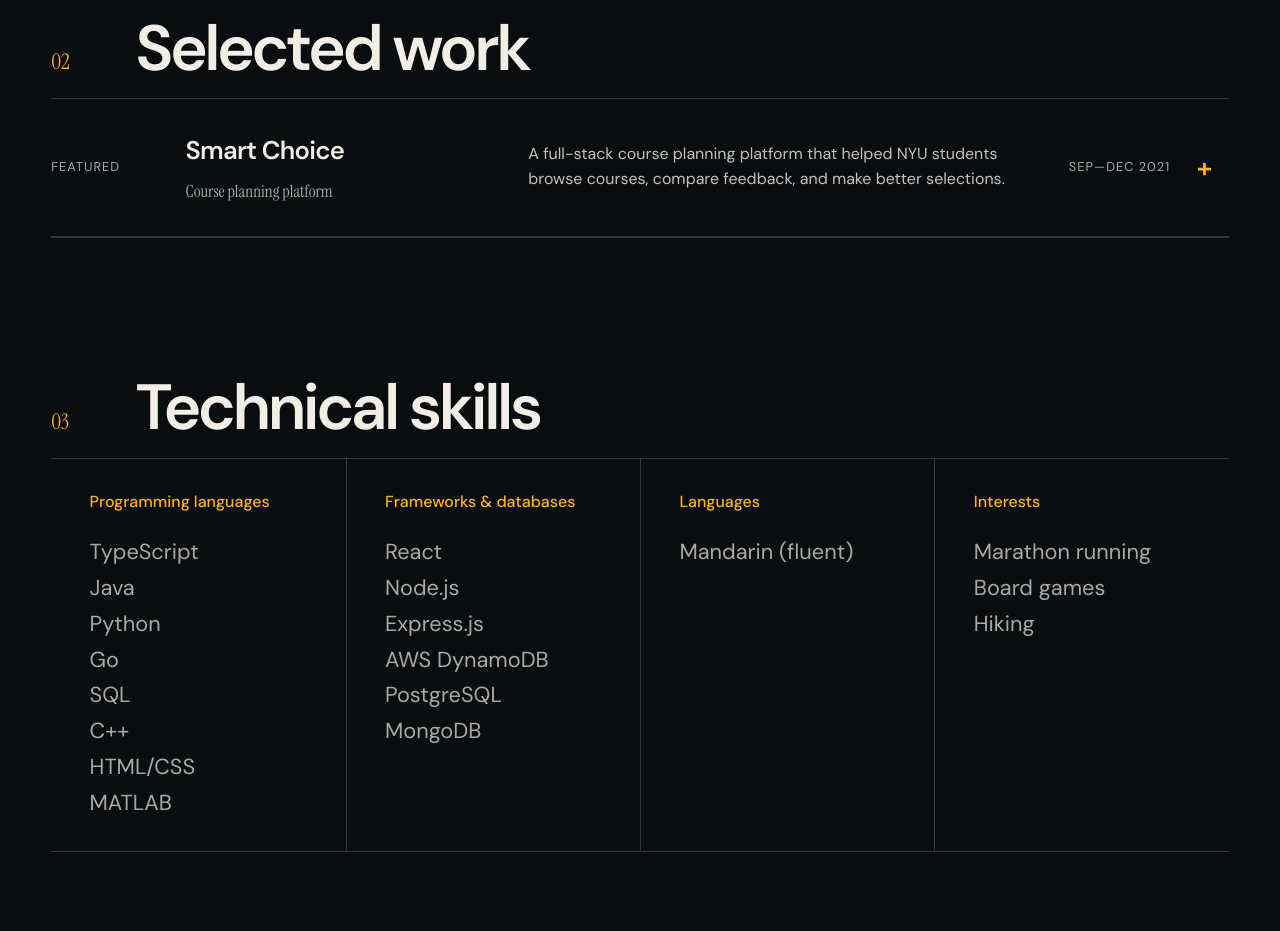
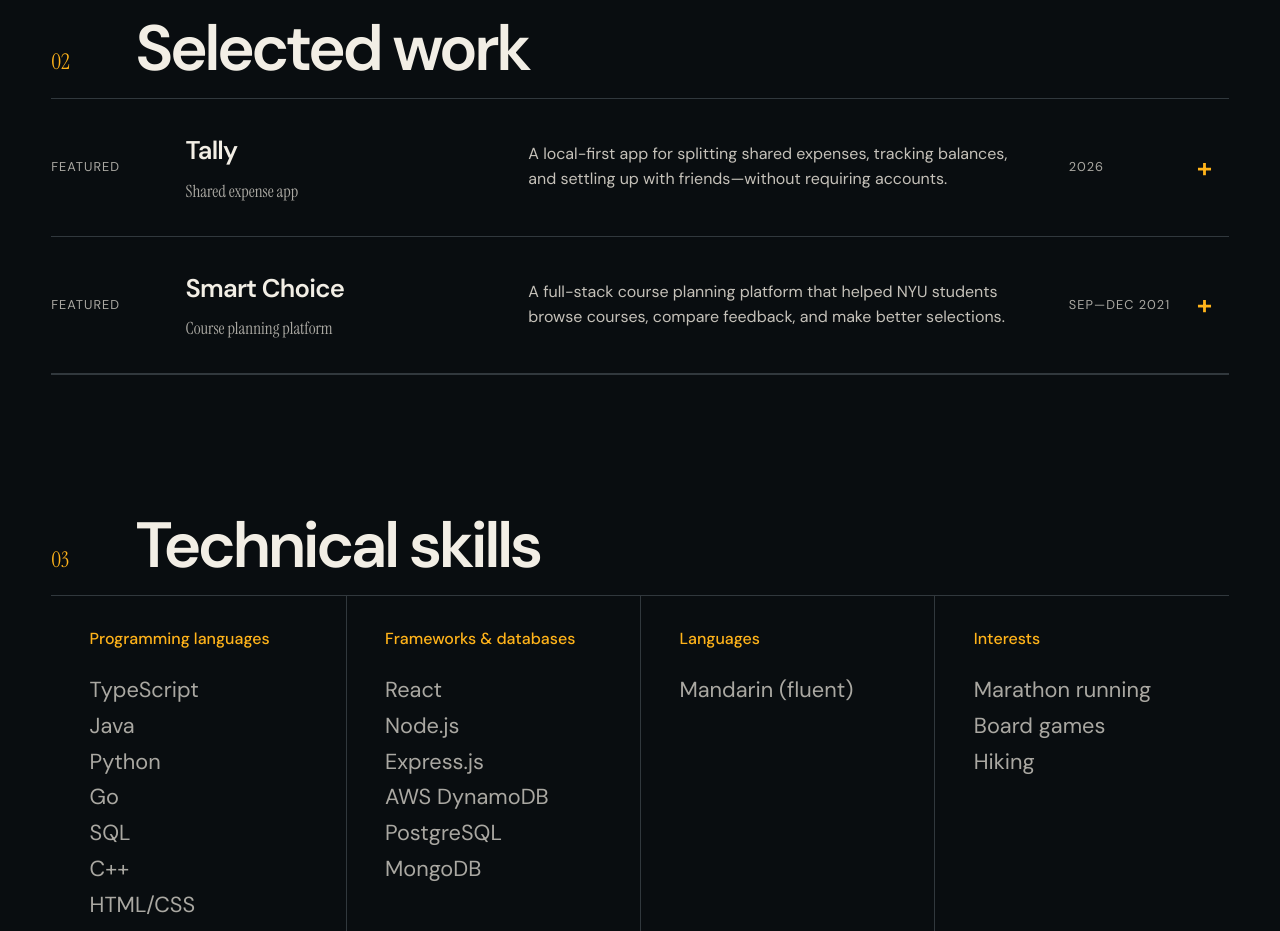
Before and after one commit to PengfanZ/PengfanZ.github.io, a React (Vite) app: page / in a window 1280 px wide. Shown: the part 3100-4031 px from the top of the page. Built offline with nearby package versions, Linux system fonts and the light colour scheme.

Commit message:
Add Tally to selected work

```diff
--- a/src/data.ts
+++ b/src/data.ts
@@ -32,6 +32,22 @@ export type Education = {
 }
 
 export const projects: Project[] = [
+  {
+    name: 'Tally',
+    kind: 'Shared expense app',
+    period: '2026',
+    description:
+      'A local-first app for splitting shared expenses, tracking balances, and settling up with friends—without requiring accounts.',
+    highlights: [
+      'Supports equal and exact splits, partial settlements, repayment history, and clear person-to-person payment suggestions.',
+      'Offers read-only QR snapshots and capability-protected live collaboration backed by Supabase.',
+      'Works as an installable PWA with offline app-shell support and privacy-friendly first-party analytics.',
+    ],
+    technologies: ['React', 'TypeScript', 'Vite', 'Supabase', 'PostgreSQL', 'PWA'],
+    projectUrl: 'https://pengfanz.github.io/splitbill/',
+    githubUrl: 'https://github.com/PengfanZ/splitbill',
+    featured: true,
+  },
   {
     name: 'Smart Choice',
     kind: 'Course planning platform',
--- a/src/sections/ExperienceSection.tsx
+++ b/src/sections/ExperienceSection.tsx
@@ -22,7 +22,7 @@ export function ExperienceSection() {
         lineWidth={1}
       >
         {experiences.map((experience) => (
-          <Timeline.Item key={experience.role}>
+          <Timeline.Item key={`${experience.company}-${experience.role}-${experience.period}`}>
             <Grid gap={{ base: 20, md: 48 }}>
               <Grid.Col span={{ base: 12, md: 9 }}>
                 <Title className={classes.role} order={3}>
```
